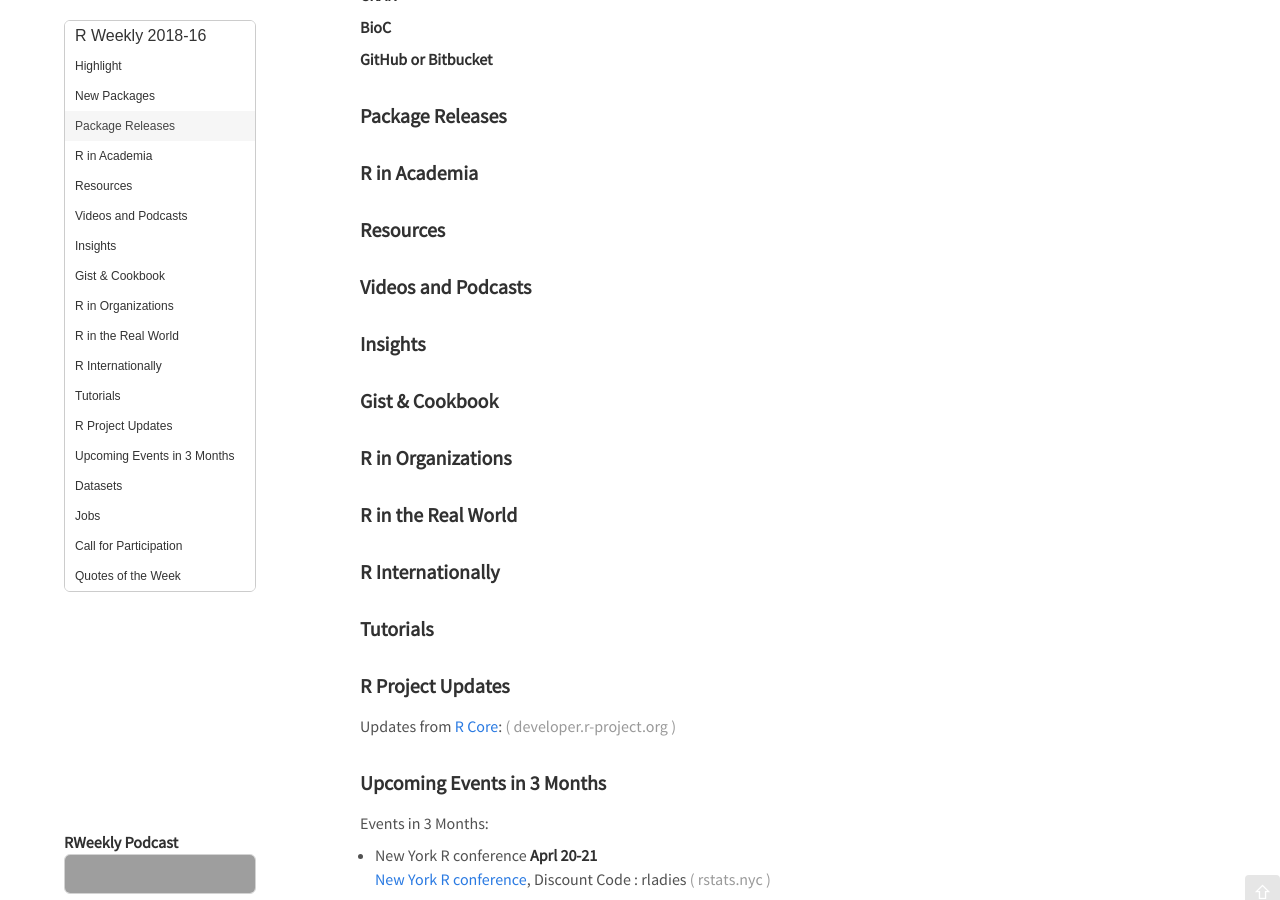
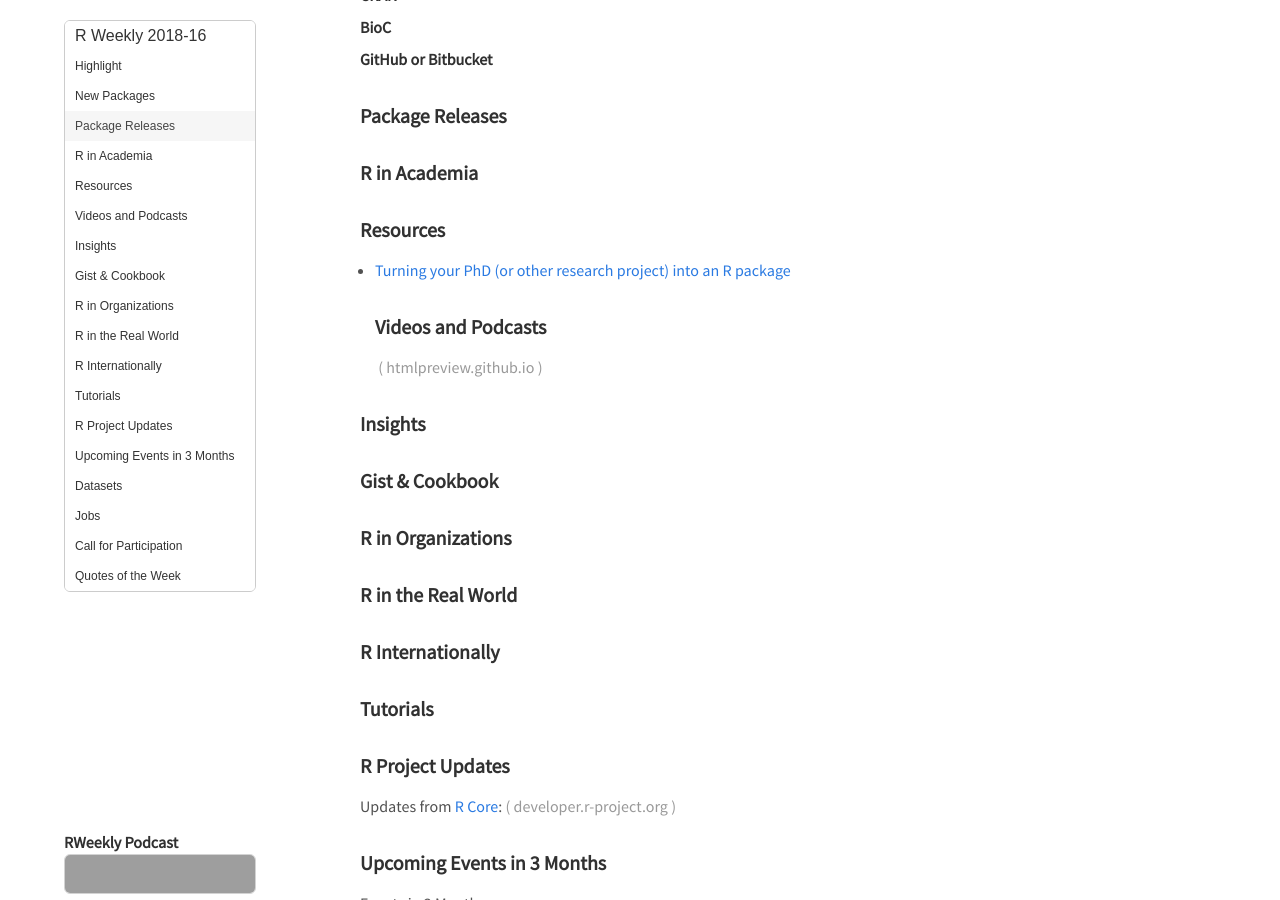
Before and after one commit to rweekly/rweekly.org, a Jekyll site: the page built from draft.md, in a window 1280 px wide and 900 px high, scrolled down 343 px. Built offline with Jekyll 4.4.1, drawn with Linux system fonts in a browser that asks for light colours; emoji names are drawn with the system emoji font; comment, search, counter and statistics services are not loaded; grey boxes are pictures that could not be loaded.

Commit message:
Add PhD_to_package slides to resources

```diff
--- a/draft.md
+++ b/draft.md
@@ -38,7 +38,7 @@ Release Date: 2018-4-16
 
 
 
-
++ [Turning your PhD (or other research project) into an R package](https://htmlpreview.github.io/?https://raw.githubusercontent.com/r-oxford/r-oxford.github.io/master/slides/2018_04_PhD_to_package.html)
 ###  Videos and Podcasts
 
 
```
